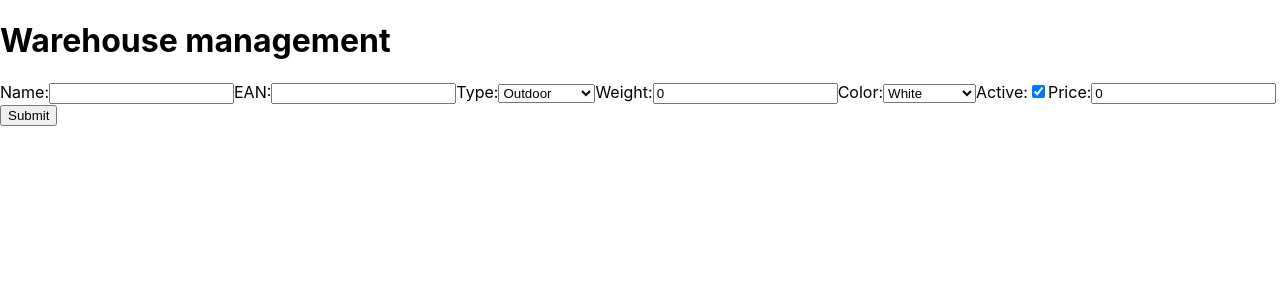
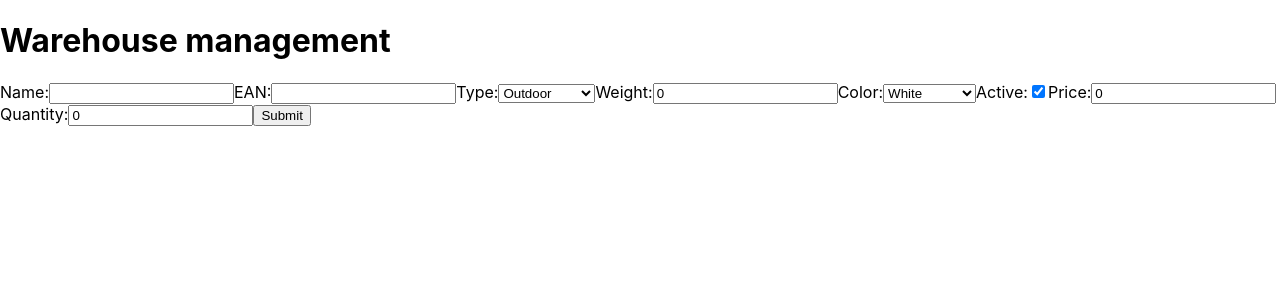
Before and after one commit to elvyra/warehouse-management, a React (Create React App) app: page /products/create in a window 1280 px wide. Shown: the top 300 px of the page. Built offline with nearby package versions, Linux system fonts and the light colour scheme.

Commit message:
Quantity history added (#7)

```diff
--- a/src/components/interfaces/interfaces.ts
+++ b/src/components/interfaces/interfaces.ts
@@ -7,10 +7,16 @@ export interface IProduct {
   color: ProductColor;
   active: boolean;
   priceHistory: IPriceHistory[];
+  quantityHistory: IQuantityHistory[];
 }
 
 export interface IPriceHistory {
   price: number;
+  date: number;
+}
+
+export interface IQuantityHistory {
+  quantity: number;
   date: number;
 }
 
--- a/src/components/productCreate/ProductCreate.tsx
+++ b/src/components/productCreate/ProductCreate.tsx
@@ -22,6 +22,10 @@ const ProductCreate: React.FC = () => {
         Price:
         <input type="text" name="price" defaultValue="0" />
       </label>
+      <label>
+        Quantity:
+        <input type="text" name="quantity" defaultValue="0" />
+      </label>
       <input type="submit" value="Submit" />
     </form>
   );
--- a/src/components/productEdit/ProductEdit.tsx
+++ b/src/components/productEdit/ProductEdit.tsx
@@ -1,6 +1,10 @@
 import React from "react";
 import { RouteComponentProps } from "react-router-dom";
-import { IProduct, IPriceHistory } from "../interfaces/interfaces";
+import {
+  IProduct,
+  IPriceHistory,
+  IQuantityHistory,
+} from "../interfaces/interfaces";
 import { GetData, SaveData } from "../localStorage/LocalStorage";
 import { isNullOrUndefined } from "util";
 import ProductForm from "../productForm/ProductForm";
@@ -29,14 +33,27 @@ const ProductEdit: React.FC<PropsType> = (props: PropsType) => {
 
   const handleUpdatePrice = (event: React.FormEvent<HTMLFormElement>): void => {
     event.preventDefault();
-    console.log(event.currentTarget);
     let price: IPriceHistory = {
       price: Number(event.currentTarget.price.value),
       date: Date.now(),
     };
-    console.log(price);
     item!.priceHistory.unshift(price);
     if (item!.priceHistory.length > 5) item!.priceHistory.length = 5;
+    let list: IProduct[] = items.slice(0);
+    list.splice(index, 1, item!);
+    SaveData(list);
+  };
+
+  const handleUpdateQuantity = (
+    event: React.FormEvent<HTMLFormElement>
+  ): void => {
+    event.preventDefault();
+    let quantity: IQuantityHistory = {
+      quantity: Number(event.currentTarget.quantity.value),
+      date: Date.now(),
+    };
+    item!.quantityHistory.unshift(quantity);
+    if (item!.quantityHistory.length > 5) item!.quantityHistory.length = 5;
     let list: IProduct[] = items.slice(0);
     list.splice(index, 1, item!);
     SaveData(list);
@@ -70,6 +87,27 @@ const ProductEdit: React.FC<PropsType> = (props: PropsType) => {
           {new Date(ph.date).toLocaleString()})
         </p>
       ))}
+      <form onSubmit={handleUpdateQuantity}>
+        <input type="text" name="id" defaultValue={id} hidden />
+        <label>
+          Price:
+          <input
+            type="text"
+            name="quantity"
+            placeholder={item!.quantityHistory[0].quantity.toString()}
+          />
+        </label>
+        <input type="submit" value="Submit" />
+      </form>
+      <p>
+        <b>Quantity history:</b>
+      </p>
+      {item!.quantityHistory.map((qh: IQuantityHistory) => (
+        <p key={qh.date}>
+          <b>Quantity:</b> {qh.quantity} (<b>Updated:</b>
+          {new Date(qh.date).toLocaleString()})
+        </p>
+      ))}
     </>
   );
 };
--- a/src/components/productForm/CreateProductFromFormData.ts
+++ b/src/components/productForm/CreateProductFromFormData.ts
@@ -14,6 +14,14 @@ export const CreateNewProduct = (event: React.FormEvent<HTMLFormElement>) => {
     priceHistory: [
       {
         price: Number(((target.price as unknown) as HTMLInputElement).value),
+        date: Date.now(),
+      },
+    ],
+    quantityHistory: [
+      {
+        quantity: Number(
+          ((target.quantity as unknown) as HTMLInputElement).value
+        ),
         date: Date.now(),
       },
     ],
@@ -34,6 +42,7 @@ export const CreateEditedProduct = (
     color: Number(((target.color as unknown) as HTMLInputElement).value),
     active: ((target.active as unknown) as HTMLInputElement).checked,
     priceHistory: [],
+    quantityHistory: [],
   };
   product.id = ((target.id as unknown) as HTMLInputElement).value;
   return product;
--- a/src/components/productPreview/ProductPreview.tsx
+++ b/src/components/productPreview/ProductPreview.tsx
@@ -5,6 +5,7 @@ import {
   ProductType,
   ProductColor,
   IPriceHistory,
+  IQuantityHistory,
 } from "../interfaces/interfaces";
 import { GetData } from "../localStorage/LocalStorage";
 import { isNullOrUndefined } from "util";
@@ -51,6 +52,14 @@ const ProductsPreview: React.FC<PropsType> = (props: PropsType) => {
             {p.price} ({new Date(p.date).toLocaleString()})
           </p>
         ))}
+        <p>
+          <b>Quantity history:</b>
+        </p>
+        {item.quantityHistory.map((p: IQuantityHistory) => (
+          <p>
+            {p.quantity} ({new Date(p.date).toLocaleString()})
+          </p>
+        ))}
         <NavLink to="/products">Back to list</NavLink>
       </>
     );
--- a/src/components/productsTable/ProductRow.tsx
+++ b/src/components/productsTable/ProductRow.tsx
@@ -32,6 +32,7 @@ const ProductRow: React.FC<PropsType> = ({
         />
       </td>
       <td>{item.priceHistory[0].price}</td>
+      <td>{item.quantityHistory[0].quantity}</td>
       <td>
         <NavLink to={`/products/${item.id}`}>View</NavLink>
         <NavLink to={`/products/${item.id}/edit`}>Edit</NavLink>
--- a/src/components/productsTable/ProductsTable.tsx
+++ b/src/components/productsTable/ProductsTable.tsx
@@ -55,6 +55,7 @@ const ProductsTable: React.FC = () => {
                 <th>Color</th>
                 <th>Active</th>
                 <th>Price</th>
+                <th>Quantity</th>
                 <th></th>
               </tr>
             </thead>
```
